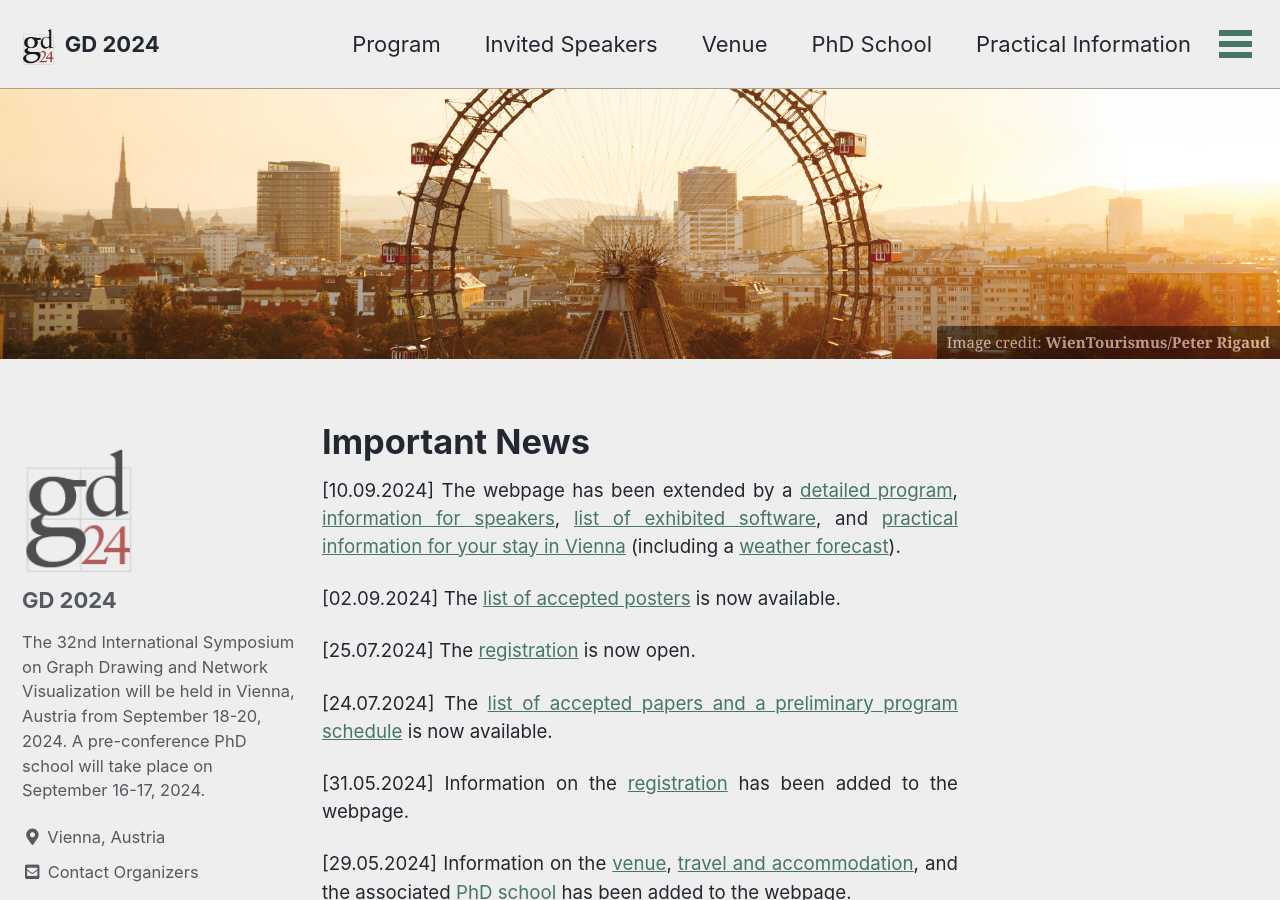
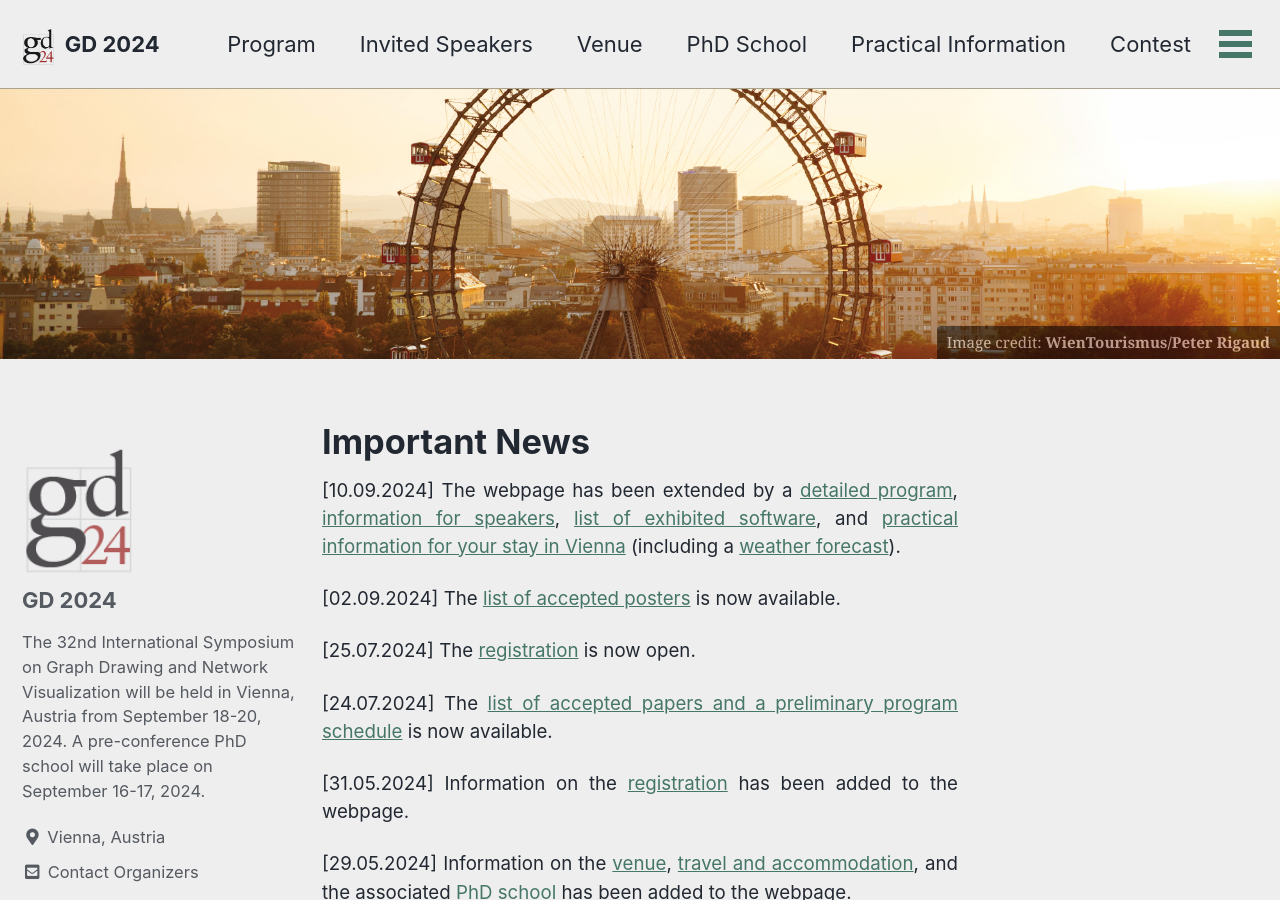
Before and after one commit to graphdrawing/gd2024, a Jekyll site: the page built from pages/news.md, in a window 1280 px wide and 900 px high. Built offline with Jekyll 4.4.1, drawn with Linux system fonts in a browser that asks for light colours; cached includes are drawn as plain includes.

Commit message:
switch order in menu

```diff
--- a/_data/navigation.yml
+++ b/_data/navigation.yml
@@ -10,6 +10,8 @@ main:
     url: /pages/school
   - title: "Practical Information"
     url: /pages/practical
+  - title: "Contest"
+    url: https://mozart.diei.unipg.it/gdcontest/2024/
   - title: "Software Exhibition"
     url: /pages/software_session
   - title: "Travel & Stay"
@@ -22,8 +24,6 @@ main:
     url: /pages/committee
   # - title: "Practical Information"
   #  url: /pages/practical
-  - title: "Contest"
-    url: https://mozart.diei.unipg.it/gdcontest/2024/
   - title: "Accepted Papers"
     url: /pages/accepted_papers
   - title: "News"
```
